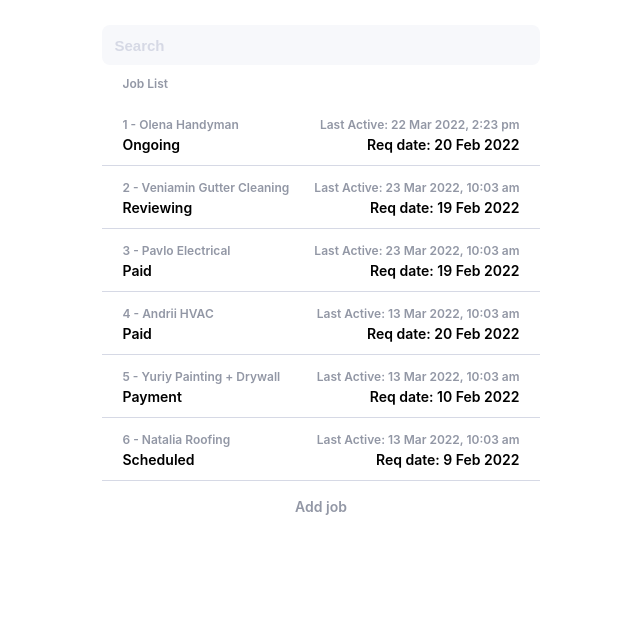
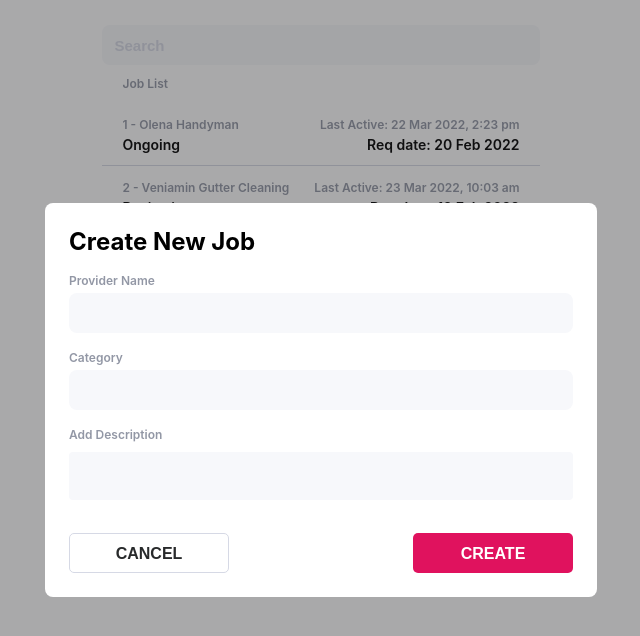
Before and after one commit to heletrix/test-react-spring-2022, a React (Create React App) app: page / in a window 1280 px wide. Both pictures are taken after a click on the element "Add job". Shown: the top 636 px of the page, without its empty margins (319-959 px from the left). Built offline with nearby package versions, Linux system fonts and the light colour scheme.

Commit message:
create job modal

```diff
--- a/package.json
+++ b/package.json
@@ -6,6 +6,7 @@
     "@testing-library/jest-dom": "^5.16.2",
     "@testing-library/react": "^12.1.4",
     "@testing-library/user-event": "^13.5.0",
+    "prop-types": "^15.8.1",
     "react": "^17.0.2",
     "react-dom": "^17.0.2",
     "react-hook-form": "^7.28.1",
--- /dev/null
+++ b/src/components/CreateJobModal/CreateJobModal.js
@@ -0,0 +1,54 @@
+import { useForm } from 'react-hook-form';
+
+import styles from '../../constants/styles';
+import {  Modal, Button, Textarea, Input } from '../';
+
+import {
+  FlexRow,
+  ContentWrapper
+} from './styled';
+
+const CreateJobModal = ({
+  isLoading,
+  isVisible,
+  onToggleModal
+}) => {
+  const { register } = useForm();
+
+  const onSubmitForm = () => {
+    // TODO: add logic here
+  }
+
+  return (
+    <Modal
+      isModalVisible={isVisible}
+      onModalClose={onToggleModal}
+      heading='Create New Job'
+      backgroundColor={styles.colors.WHITE}
+      middlePaddings
+      maxWidth={0}
+      maxHeight={0}>
+      <ContentWrapper>
+        <FlexRow>
+          <Input register={register} name="provider_name" label="Provider Name" />
+        </FlexRow>
+        <FlexRow>
+          <Input register={register} name="category" label="Category" />
+        </FlexRow>
+        <FlexRow>
+          <Textarea register={register} name="description" label="Add Description" />
+        </FlexRow>
+        <FlexRow>
+          <Button title="Cancel" type="secondary" margin="0 20px 0 0" onClick={onToggleModal} />
+          <Button
+            title='Create'
+            onClick={onSubmitForm}
+            disabled={isLoading}
+          />
+        </FlexRow>
+      </ContentWrapper>
+    </Modal>
+  );
+};
+
+export default CreateJobModal;
--- /dev/null
+++ b/src/components/CreateJobModal/index.js
@@ -0,0 +1,3 @@
+import CreateJobModal from './CreateJobModal';
+
+export default CreateJobModal;
--- /dev/null
+++ b/src/components/CreateJobModal/styled.js
@@ -0,0 +1,21 @@
+import styled from 'styled-components';
+
+export const FlexRow = styled.div`
+  display: flex;
+  flex: 1;
+  padding: 13px 0 5px;
+  &:first-child {
+    padding: 18px 0 5px;
+  }
+  &:last-child {
+    padding: 28px 0 0;
+    justify-content: space-between;
+  }
+`;
+
+export const ContentWrapper = styled.div`
+  display: flex;
+  flex-direction: column;
+  flex: 1;
+  width: 100%;
+`;
--- /dev/null
+++ b/src/components/index.js
@@ -0,0 +1,15 @@
+import Button from './Button';
+import CreateJobModal from './CreateJobModal';
+import Input from './Input';
+import LoadingSpinner from './LoadingSpinner';
+import Modal from './Modal';
+import Textarea from './Textarea';
+
+export {
+    Button,
+    CreateJobModal,
+    Input,
+    LoadingSpinner,
+    Modal,
+    Textarea,
+};
--- a/src/pages/JobList/JobList.js
+++ b/src/pages/JobList/JobList.js
@@ -1,8 +1,8 @@
-import { Fragment } from 'react';
+import { Fragment, useState } from 'react';
 import { useForm } from 'react-hook-form';
 
 import { jobList } from './constants';
-import Input from '../../components/Input'
+import { CreateJobModal, Input } from '../../components';
 
 import {
     FlexOneContainer,
@@ -22,9 +22,10 @@ import {
 } from './styled';
 
 const JobList = () => {
+    const [isCreateFormVisible, setIsCreateFormVisible] = useState(false);
     const { register } = useForm();
-    const onAddJob = () => {
-
+    const onToggleCreateJobModal = () => {
+        setIsCreateFormVisible((isCreateFormVisible) => !isCreateFormVisible)
     }
 
     return (
@@ -71,10 +72,11 @@ const JobList = () => {
                 </Fragment>
             );
             })}
-            <Button onClick={onAddJob}>
+            <Button onClick={onToggleCreateJobModal}>
             Add job
             </Button>
         </Wrapper>
+        <CreateJobModal isVisible={isCreateFormVisible} onToggleModal={onToggleCreateJobModal}/>
         </FlexOneContainer>
     );
 };
```
